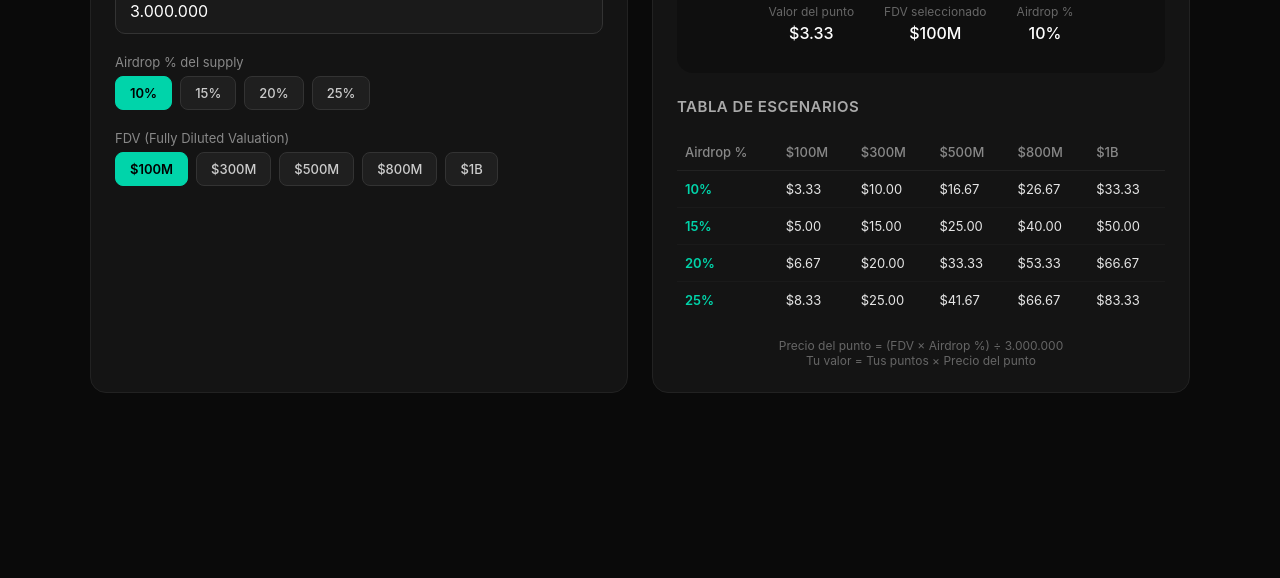
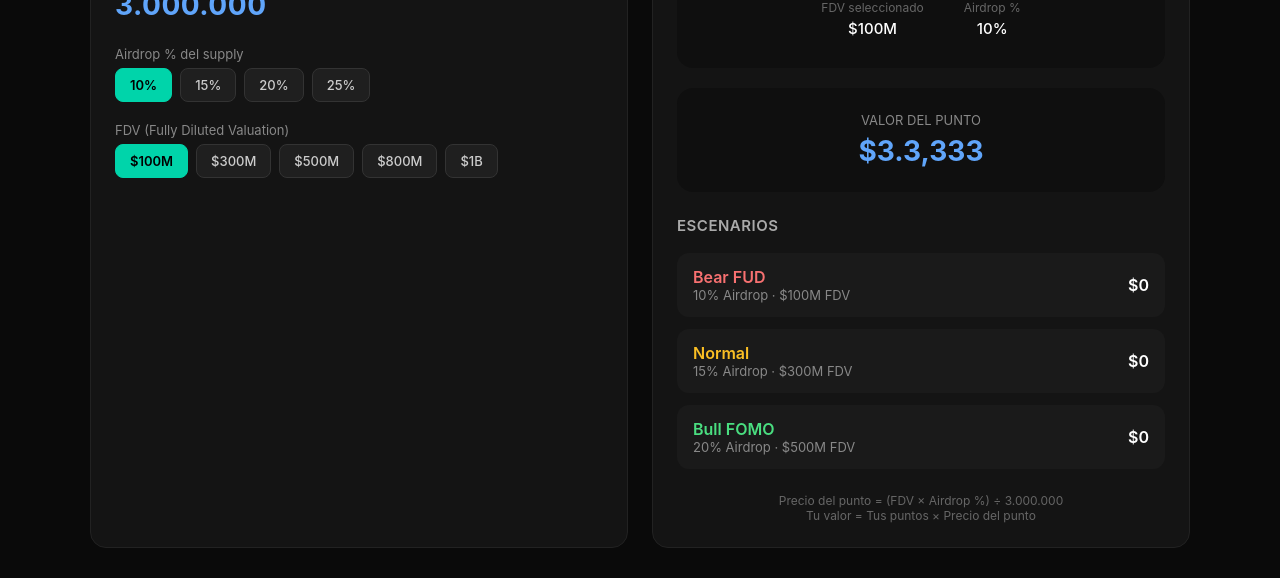
Before and after one commit to dragoncrip/Perpl-Calculadora, a plain HTML site: page index.html in a window 1280 px wide. Shown: the part 303-881 px from the top of the page. Before the commit the page ends 800 px from the top, so only its background shows below. Drawn offline with Linux system fonts and the light colour scheme.

Commit message:
Update index.html

```diff
--- a/index.html
+++ b/index.html
@@ -77,17 +77,15 @@
       margin-bottom: 6px;
     }
 
-    .fixed-value {
-      background: #1a1a1a;
-      border: 1px solid #333;
-      border-radius: 10px;
-      padding: 12px 14px;
-      color: #fff;
-      font-size: 16px;
-      margin-bottom: 20px;
+    .fixed-points {
+      font-size: 28px;
+      font-weight: 700;
+      color: #60a5fa; /* Celeste azul */
+      margin-bottom: 24px;
+      letter-spacing: 0.5px;
     }
 
-    input[type="number"] {
+    input[type="text"] {
       width: 100%;
       background: #1a1a1a;
       border: 1px solid #333;
@@ -100,7 +98,7 @@
       margin-bottom: 20px;
     }
 
-    input[type="number"]:focus {
+    input[type="text"]:focus {
       border-color: #00d4aa;
     }
 
@@ -134,13 +132,13 @@
       font-weight: 600;
     }
 
-    /* Resultados */
+    /* Resultados principales */
     .main-result {
       background: #0f0f0f;
       border-radius: 16px;
       padding: 30px 20px;
       text-align: center;
-      margin-bottom: 24px;
+      margin-bottom: 20px;
     }
 
     .main-result-label {
@@ -155,14 +153,34 @@
       font-size: 42px;
       font-weight: 700;
       color: #00d4aa;
-      margin-bottom: 20px;
+    }
+
+    .point-result {
+      background: #0f0f0f;
+      border-radius: 16px;
+      padding: 24px 20px;
+      text-align: center;
+      margin-bottom: 24px;
+    }
+
+    .point-result-label {
+      font-size: 13px;
+      color: #888;
+      margin-bottom: 6px;
+      text-transform: uppercase;
+    }
+
+    .point-result-value {
+      font-size: 28px;
+      font-weight: 700;
+      color: #60a5fa;
     }
 
     .details {
       display: flex;
       justify-content: center;
-      gap: 30px;
-      flex-wrap: wrap;
+      gap: 40px;
+      margin-top: 16px;
       font-size: 14px;
       color: #aaa;
     }
@@ -178,44 +196,49 @@
     }
 
     .detail-value {
-      font-size: 16px;
+      font-size: 15px;
       color: #fff;
       font-weight: 500;
     }
 
-    table {
-      width: 100%;
-      border-collapse: collapse;
-      margin-top: 10px;
-      font-size: 13px;
+    /* Escenarios */
+    .scenarios {
+      display: flex;
+      flex-direction: column;
+      gap: 12px;
     }
 
-    th {
-      text-align: left;
-      padding: 10px 8px;
-      color: #888;
-      font-weight: 500;
-      border-bottom: 1px solid #222;
+    .scenario {
+      background: #1a1a1a;
+      border-radius: 12px;
+      padding: 14px 16px;
+      display: flex;
+      justify-content: space-between;
+      align-items: center;
     }
 
-    td {
-      padding: 10px 8px;
-      border-bottom: 1px solid #1a1a1a;
+    .scenario-name {
+      font-weight: 600;
     }
 
-    tr:last-child td {
-      border-bottom: none;
+    .scenario-bear { color: #f87171; }
+    .scenario-normal { color: #fbbf24; }
+    .scenario-bull { color: #4ade80; }
+
+    .scenario-info {
+      font-size: 13px;
+      color: #888;
     }
 
-    .highlight {
-      color: #00d4aa;
+    .scenario-value {
       font-weight: 600;
+      color: #fff;
     }
 
     .formula {
       font-size: 12px;
       color: #666;
-      margin-top: 20px;
+      margin-top: 24px;
       text-align: center;
     }
   </style>
@@ -230,13 +253,11 @@
       <div class="card">
         <div class="card-title">Configuración</div>
 
-        <!-- Tus puntos arriba -->
         <label>Tus puntos</label>
-        <input type="number" id="yourPoints" value="0" oninput="calculate()" placeholder="Ingresá tus puntos">
+        <input type="text" id="yourPoints" placeholder="0" oninput="formatAndCalculate(this)">
 
-        <!-- Total de puntos fijo -->
         <label>Total de puntos (52 semanas)</label>
-        <div class="fixed-value">3.000.000</div>
+        <div class="fixed-points">3.000.000</div>
 
         <label>Airdrop % del supply</label>
         <div class="btn-group" id="airdropGroup">
@@ -260,16 +281,12 @@
       <div class="card">
         <div class="card-title">Resultados</div>
 
-        <!-- Valor estimado grande y centrado -->
+        <!-- Valor estimado grande -->
         <div class="main-result">
           <div class="main-result-label">Valor estimado del Airdrop</div>
-          <div class="main-result-value" id="yourValue">$0.00</div>
+          <div class="main-result-value" id="yourValue">$0</div>
 
           <div class="details">
-            <div class="detail-item">
-              <div class="detail-label">Valor del punto</div>
-              <div class="detail-value" id="pointPrice">$0.00</div>
-            </div>
             <div class="detail-item">
               <div class="detail-label">FDV seleccionado</div>
               <div class="detail-value" id="selectedFDV">$100M</div>
@@ -281,20 +298,39 @@
           </div>
         </div>
 
-        <div class="card-title">Tabla de escenarios</div>
-        <table>
-          <thead>
-            <tr>
-              <th>Airdrop %</th>
-              <th>$100M</th>
-              <th>$300M</th>
-              <th>$500M</th>
-              <th>$800M</th>
-              <th>$1B</th>
-            </tr>
-          </thead>
-          <tbody id="scenarioTable"></tbody>
-        </table>
+        <!-- Valor del punto -->
+        <div class="point-result">
+          <div class="point-result-label">Valor del punto</div>
+          <div class="point-result-value" id="pointPrice">$0.00</div>
+        </div>
+
+        <!-- Escenarios -->
+        <div class="card-title">Escenarios</div>
+        <div class="scenarios">
+          <div class="scenario">
+            <div>
+              <div class="scenario-name scenario-bear">Bear FUD</div>
+              <div class="scenario-info">10% Airdrop · $100M FDV</div>
+            </div>
+            <div class="scenario-value" id="bearValue">$0</div>
+          </div>
+
+          <div class="scenario">
+            <div>
+              <div class="scenario-name scenario-normal">Normal</div>
+              <div class="scenario-info">15% Airdrop · $300M FDV</div>
+            </div>
+            <div class="scenario-value" id="normalValue">$0</div>
+          </div>
+
+          <div class="scenario">
+            <div>
+              <div class="scenario-name scenario-bull">Bull FOMO</div>
+              <div class="scenario-info">20% Airdrop · $500M FDV</div>
+            </div>
+            <div class="scenario-value" id="bullValue">$0</div>
+          </div>
+        </div>
 
         <p class="formula">
           Precio del punto = (FDV × Airdrop %) ÷ 3.000.000<br>
@@ -308,6 +344,30 @@
     let airdropPct = 10;
     let fdv = 100;
     const totalPoints = 3000000;
+
+    function formatNumber(num) {
+      return num.toString().replace(/\B(?=(\d{3})+(?!\d))/g, ".");
+    }
+
+    function formatMoney(num, decimals = false) {
+      if (decimals) {
+        return '$' + num.toFixed(4).replace(/\B(?=(\d{3})+(?!\d))/g, ",");
+      }
+      return '$' + Math.round(num).toString().replace(/\B(?=(\d{3})+(?!\d))/g, ".");
+    }
+
+    function formatAndCalculate(input) {
+      // Sacar todo lo que no sea número
+      let value = input.value.replace(/\D/g, '');
+      if (value === '') {
+        input.value = '';
+        calculate();
+        return;
+      }
+      // Formatear con puntos de mil
+      input.value = formatNumber(value);
+      calculate();
+    }
 
     function setAirdrop(pct) {
       airdropPct = pct;
@@ -327,38 +387,29 @@
       calculate();
     }
 
-    function formatMoney(num) {
-      if (num >= 1) return '$' + num.toFixed(2);
-      if (num >= 0.01) return '$' + num.toFixed(4);
-      return '$' + num.toFixed(6);
-    }
-
     function calculate() {
-      const yourPoints = parseFloat(document.getElementById('yourPoints').value) || 0;
+      const rawPoints = document.getElementById('yourPoints').value.replace(/\./g, '');
+      const yourPoints = parseFloat(rawPoints) || 0;
 
       const fdvDollars = fdv * 1_000_000;
       const airdropValue = fdvDollars * (airdropPct / 100);
       const pointPrice = airdropValue / totalPoints;
       const yourAirdropValue = yourPoints * pointPrice;
 
-      document.getElementById('pointPrice').textContent = formatMoney(pointPrice);
+      // Valor principal (sin decimales + separador de mil)
       document.getElementById('yourValue').textContent = formatMoney(yourAirdropValue);
 
-      // Tabla de escenarios
-      const scenarios = [10, 15, 20, 25];
-      const fdvs = [100, 300, 500, 800, 1000];
-      let html = '';
+      // Valor del punto
+      document.getElementById('pointPrice').textContent = formatMoney(pointPrice, true);
 
-      scenarios.forEach(pct => {
-        html += `<tr><td class="highlight">${pct}%</td>`;
-        fdvs.forEach(f => {
-          const price = (f * 1_000_000 * (pct / 100)) / totalPoints;
-          html += `<td>${formatMoney(price)}</td>`;
-        });
-        html += `</tr>`;
-      });
+      // Escenarios fijos
+      const bearPrice = (100 * 1_000_000 * 0.10) / totalPoints;
+      const normalPrice = (300 * 1_000_000 * 0.15) / totalPoints;
+      const bullPrice = (500 * 1_000_000 * 0.20) / totalPoints;
 
-      document.getElementById('scenarioTable').innerHTML = html;
+      document.getElementById('bearValue').textContent = formatMoney(yourPoints * bearPrice);
+      document.getElementById('normalValue').textContent = formatMoney(yourPoints * normalPrice);
+      document.getElementById('bullValue').textContent = formatMoney(yourPoints * bullPrice);
     }
 
     // Inicializar
```
